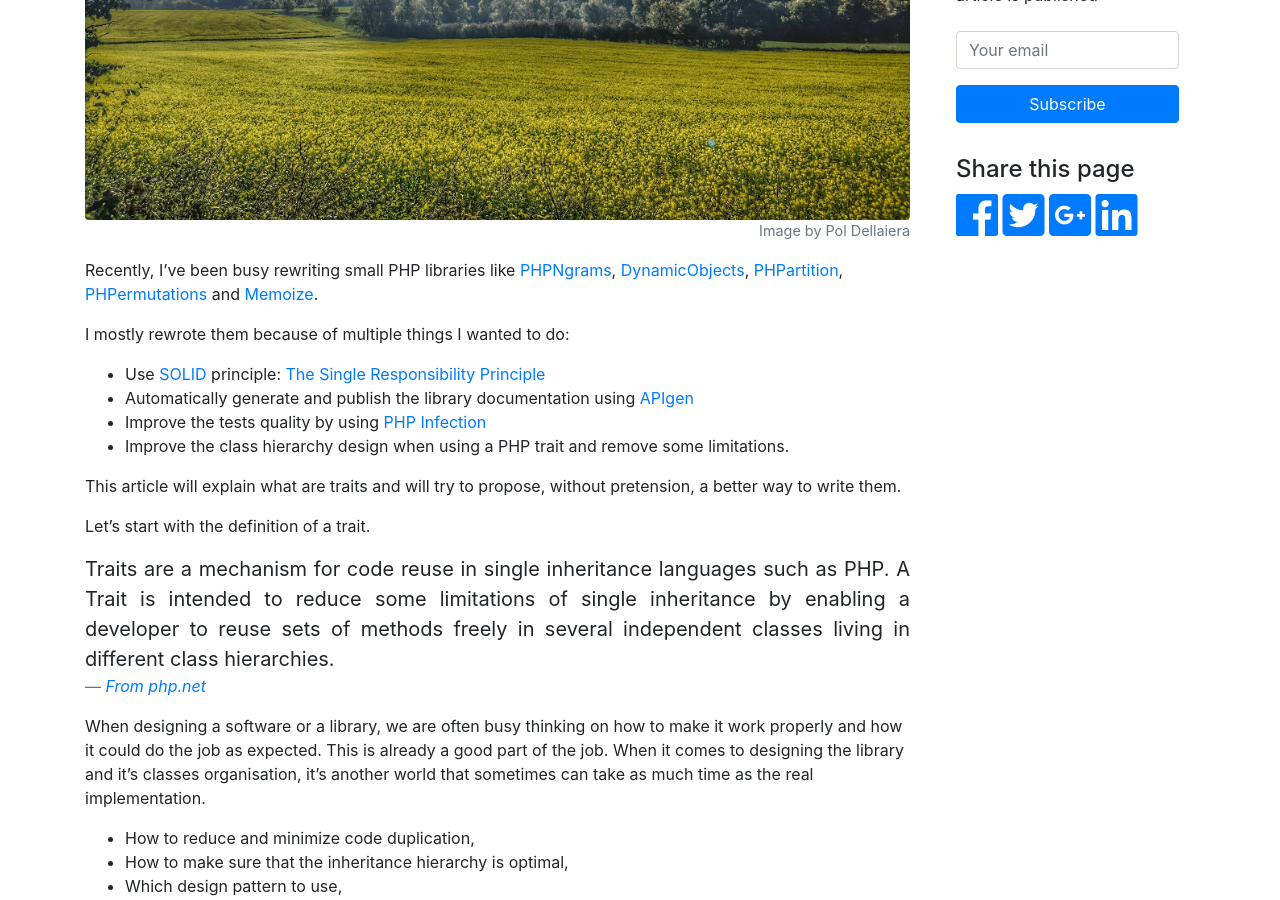
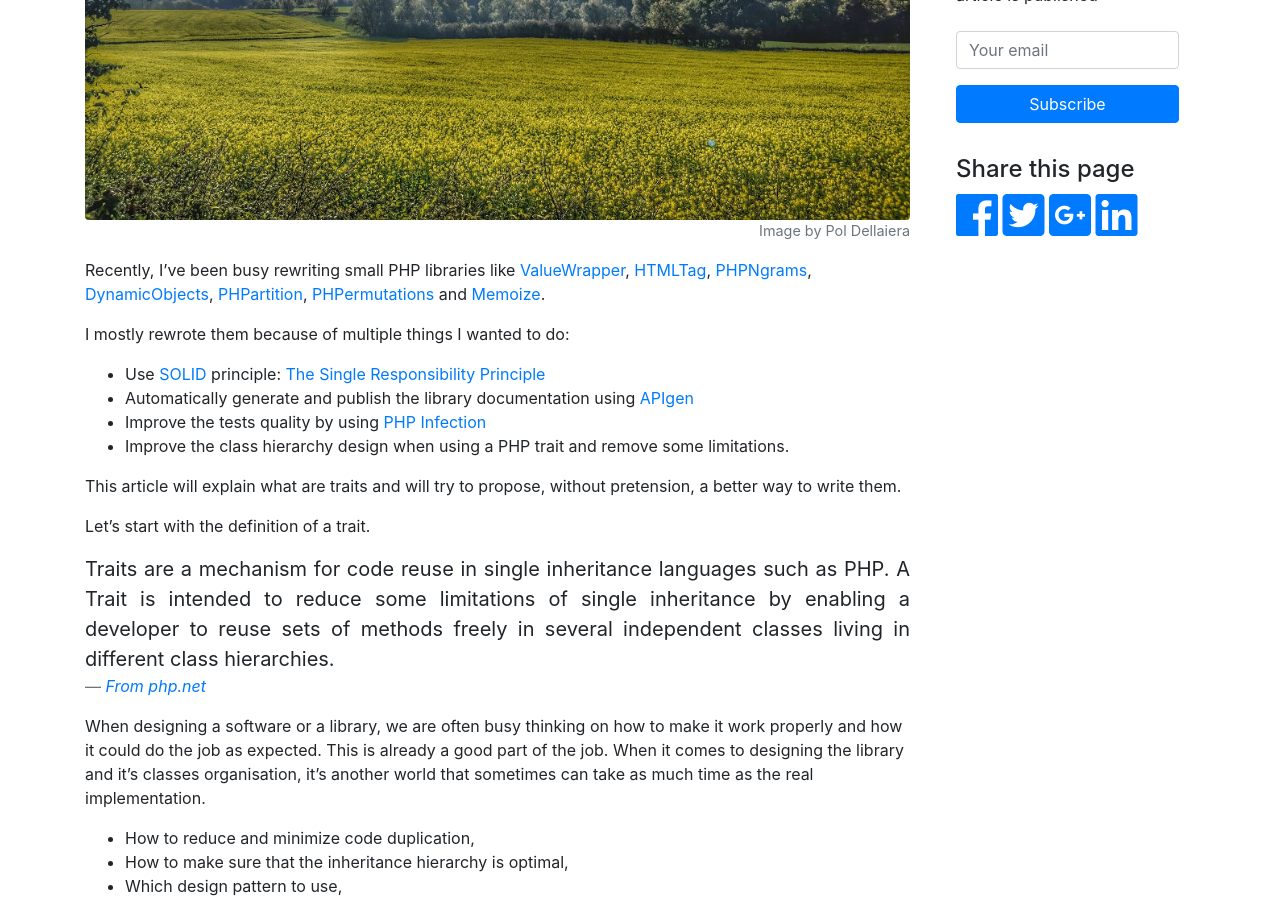
Before and after one commit to drupol/not-a-number.io, a Jekyll site: the page built from _posts/dev/2018-10-30-how-to-use-the-php-traits.md, in a window 1280 px wide and 900 px high, scrolled down 597 px. Built offline with Jekyll 4.4.1, drawn with Linux system fonts in a browser that asks for light colours; nearby versions of some CDN libraries; comment, search, counter and statistics services are not loaded.

Commit message:
Add links.

```diff
--- a/_posts/dev/2018-10-30-how-to-use-the-php-traits.md
+++ b/_posts/dev/2018-10-30-how-to-use-the-php-traits.md
@@ -8,7 +8,7 @@ image_copyrights: 'Image by Pol Dellaiera'
 ---
 {% include JB/setup %}
 
-Recently, I've been busy rewriting small PHP libraries like [PHPNgrams](https://github.com/drupol/phpngrams), [DynamicObjects](https://github.com/drupol/dynamicobjects), [PHPartition](https://github.com/drupol/phpartition), [PHPermutations](https://github.com/drupol/phpermutations) and [Memoize](https://github.com/drupol/memoize).
+Recently, I've been busy rewriting small PHP libraries like [ValueWrapper](https://github.com/drupol/valuewrapper), [HTMLTag](https://github.com/drupol/htmltag), [PHPNgrams](https://github.com/drupol/phpngrams), [DynamicObjects](https://github.com/drupol/dynamicobjects), [PHPartition](https://github.com/drupol/phpartition), [PHPermutations](https://github.com/drupol/phpermutations) and [Memoize](https://github.com/drupol/memoize).
 
 I mostly rewrote them because of multiple things I wanted to do:
 
```
